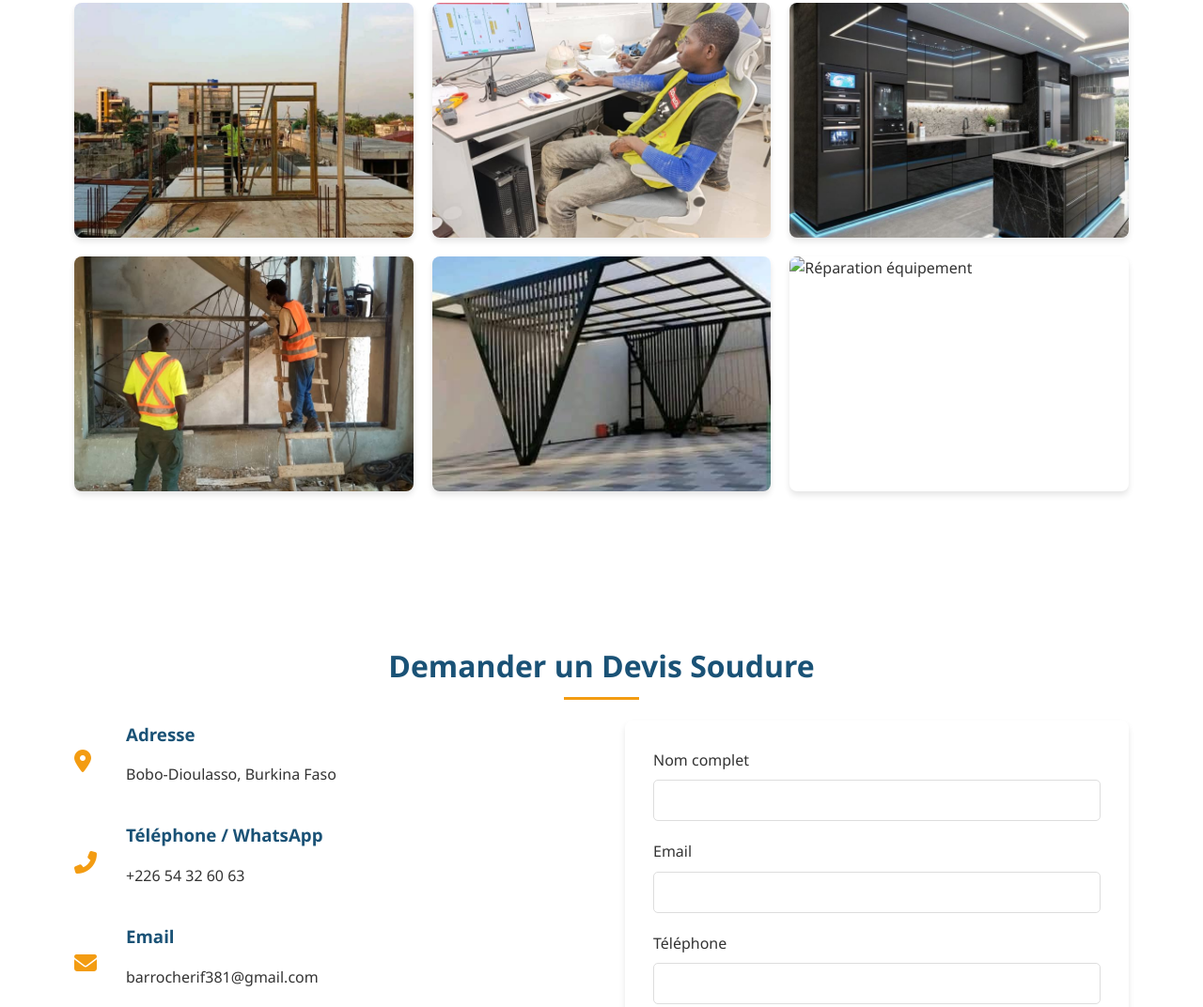
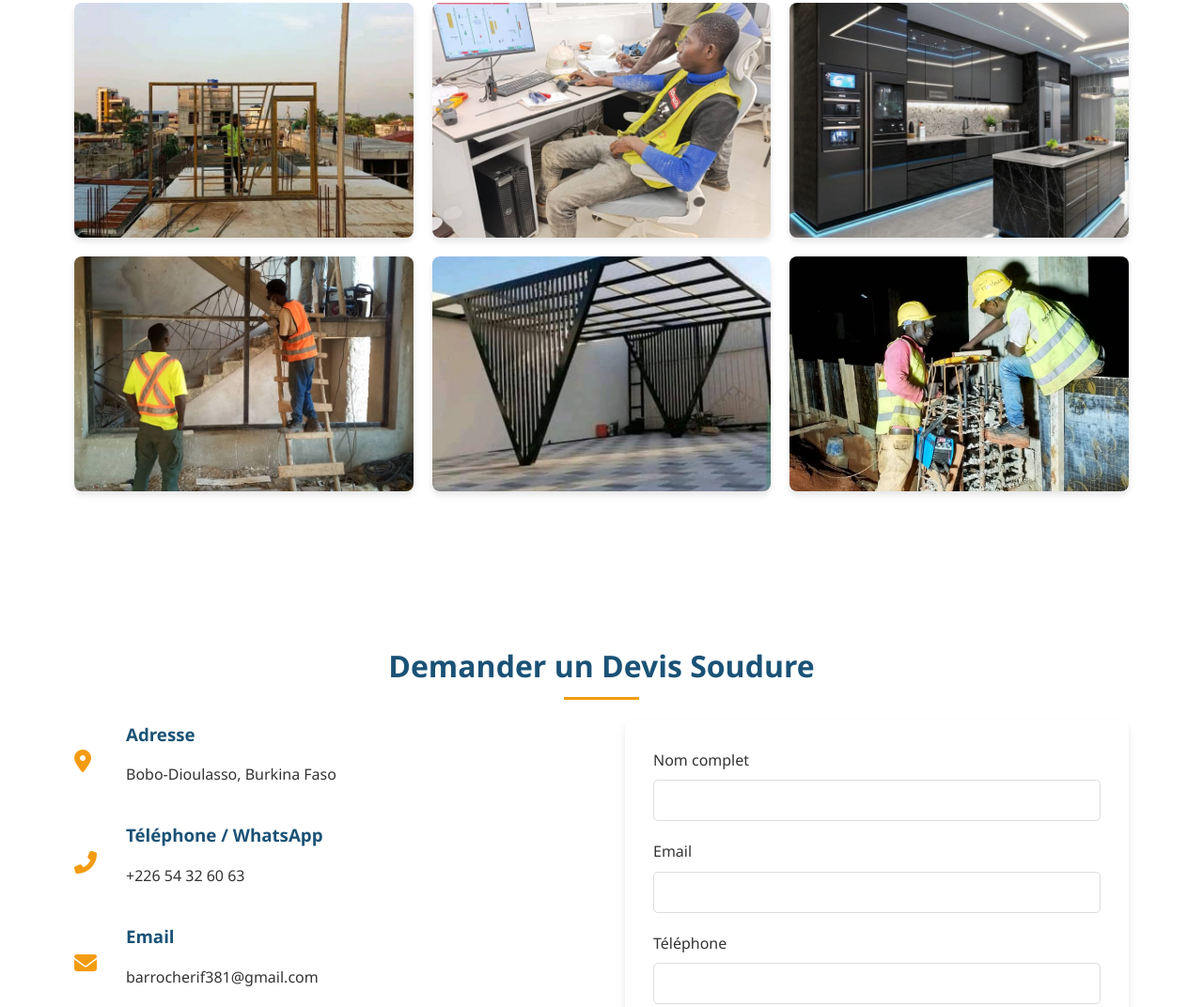
Before and after one commit to aimesawadogo/tuomet, a plain HTML site: page soudure.html in a window 1280 px wide. Shown: the part 4051-5123 px from the top of the page at 94% size. Drawn offline with Linux system fonts and the light colour scheme; no server answers.

Commit message:
Fix image file extension from .jpeg to .jpg
Changer jpeg en jpg

```diff
--- a/soudure.html
+++ b/soudure.html
@@ -976,7 +976,7 @@
                 </div>
             </div>
             <div class="portfolio-item">
-                <img src="sdimg12.jpeg" alt="Réparation équipement" loading="lazy">
+                <img src="sdimg12.jpg" alt="Réparation équipement" loading="lazy">
                 <div class="portfolio-overlay">
                     <h3>Réparation Équipement</h3>
                     <p>Maintenance industrielle</p>
```
